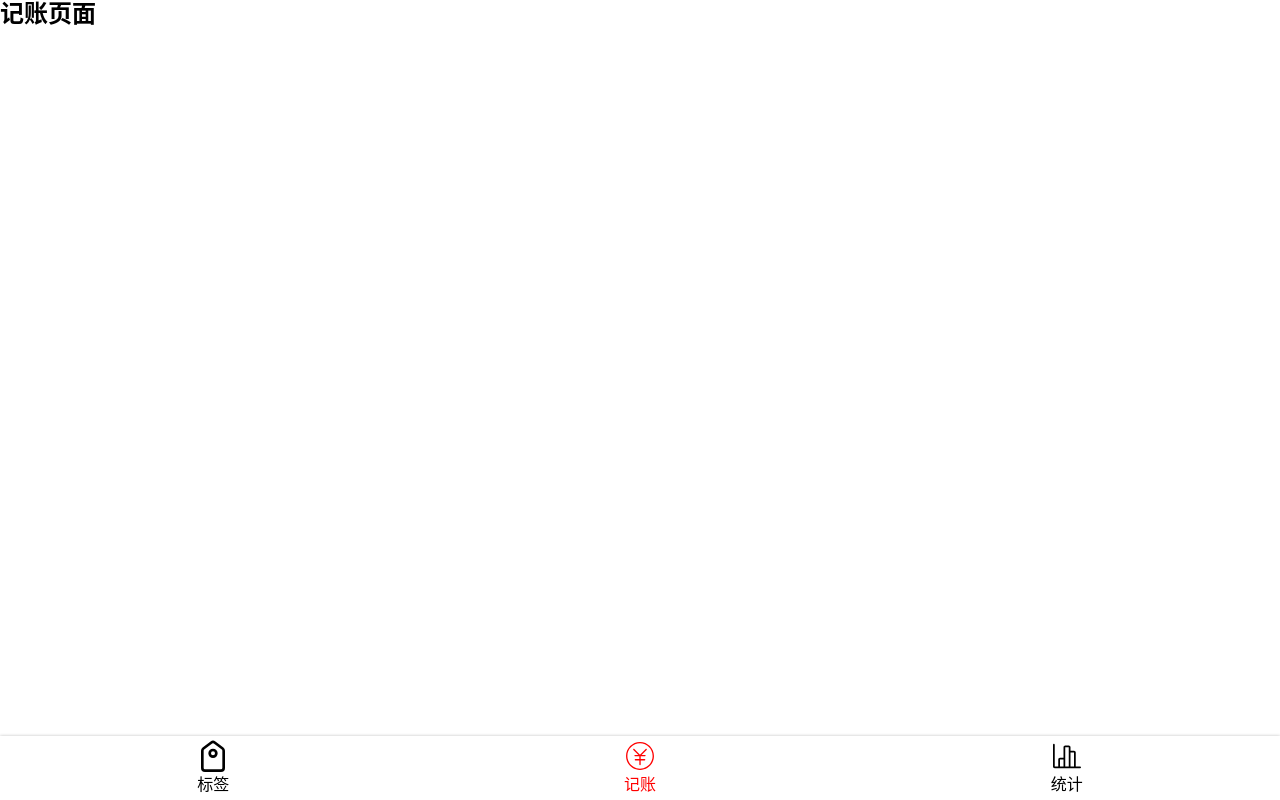
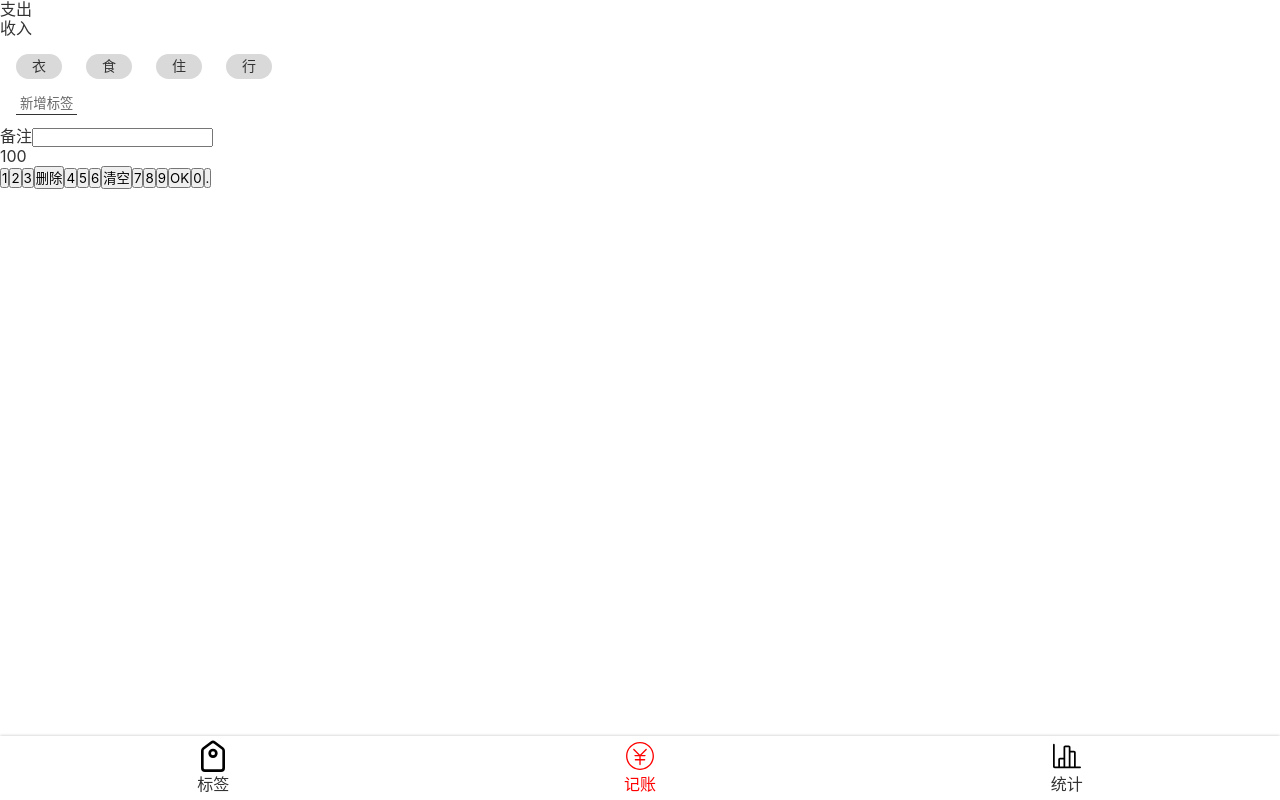
Before and after one commit to awttt/money-by-react, a React app: page /money#/money in a window 1280 px wide. Built offline with nearby package versions, Linux system fonts and the light colour scheme.

Commit message:
Money.tsx TagsSection

```diff
--- a/src/App.tsx
+++ b/src/App.tsx
@@ -3,20 +3,23 @@
   HashRouter as Router,
   Switch,
   Route,
-
   Redirect
 } from 'react-router-dom';
 import './index.scss';
-
 
 import Money from './views/Money';
 import Statistics from './views/Statistics';
 import Tags from './views/Tags';
 import NoMatch from './views/NoMatch';
+import styled from 'styled-components';
 
+const AppWrapper = styled.div`
+color: #333;
+`
 
 function App() {
   return (
+    <AppWrapper>
     <Router>
 
       <Switch>
@@ -36,6 +39,7 @@
       </Switch>
 
     </Router>
+    </AppWrapper>
   );
 }
 
--- a/src/components/Nav.tsx
+++ b/src/components/Nav.tsx
@@ -34,7 +34,6 @@
     <NavWrapper>
       <ul>
         <li>
-
           <NavLink to="/tags" activeClassName="selected">
             <Icon name="icon_label"/>
             标签
--- a/src/index.scss
+++ b/src/index.scss
@@ -17,5 +17,8 @@
 .icon{
   width: 2em;
   height: 2em;
+}
 
+button{
+  font-family: inherit;
 }
--- a/src/views/Money.tsx
+++ b/src/views/Money.tsx
@@ -1,10 +1,94 @@
 import Layout from '../components/Layout';
 import React from 'react';
+import styled from 'styled-components';
+
+const TagsSection = styled.section`
+background: #ffffff;
+
+padding: 12px 16px;
+>button{
+background: none;
+border: none;
+padding: 2px 4px;
+border-bottom: 1px solid #333;
+color: #666;
+margin-top: 8px;
+}
+>ol{
+margin: 0 -12px;
+li{
+background: #D9D9D9;
+border-radius: 18px;
+display: inline-block;
+padding: 4px 16px;
+font-size: 14px;
+margin: 4px 12px;
+}
+}
+`;
+
+const NotesSection = styled.section`
+
+`;
+
+const CategorySection = styled.section`
+
+`;
+
+const NumberPadSection = styled.section`
+
+`;
+
+
 
 function Money() {
   return (
-    <Layout><h2>记账页面</h2></Layout>
+    <Layout>
+      <CategorySection>
+        <div>支出</div>
+        <div>收入</div>
+      </CategorySection>
+
+      <TagsSection>
+        <ol>
+          <li>衣</li>
+          <li>食</li>
+          <li>住</li>
+          <li>行</li>
+        </ol>
+        <button>新增标签</button>
+      </TagsSection>
+
+      <NotesSection>
+        <label>
+          <span>备注</span>
+          <input type="text"/>
+        </label>
+      </NotesSection>
+
+
+      <NumberPadSection>
+        <div>100</div>
+        <div>
+          <button>1</button>
+          <button>2</button>
+          <button>3</button>
+          <button>删除</button>
+          <button>4</button>
+          <button>5</button>
+          <button>6</button>
+          <button>清空</button>
+          <button>7</button>
+          <button>8</button>
+          <button>9</button>
+          <button>OK</button>
+          <button>0</button>
+          <button>.</button>
+        </div>
+      </NumberPadSection>
+    </Layout>
   );
 
 }
-export default Money
+
+export default Money;
```
